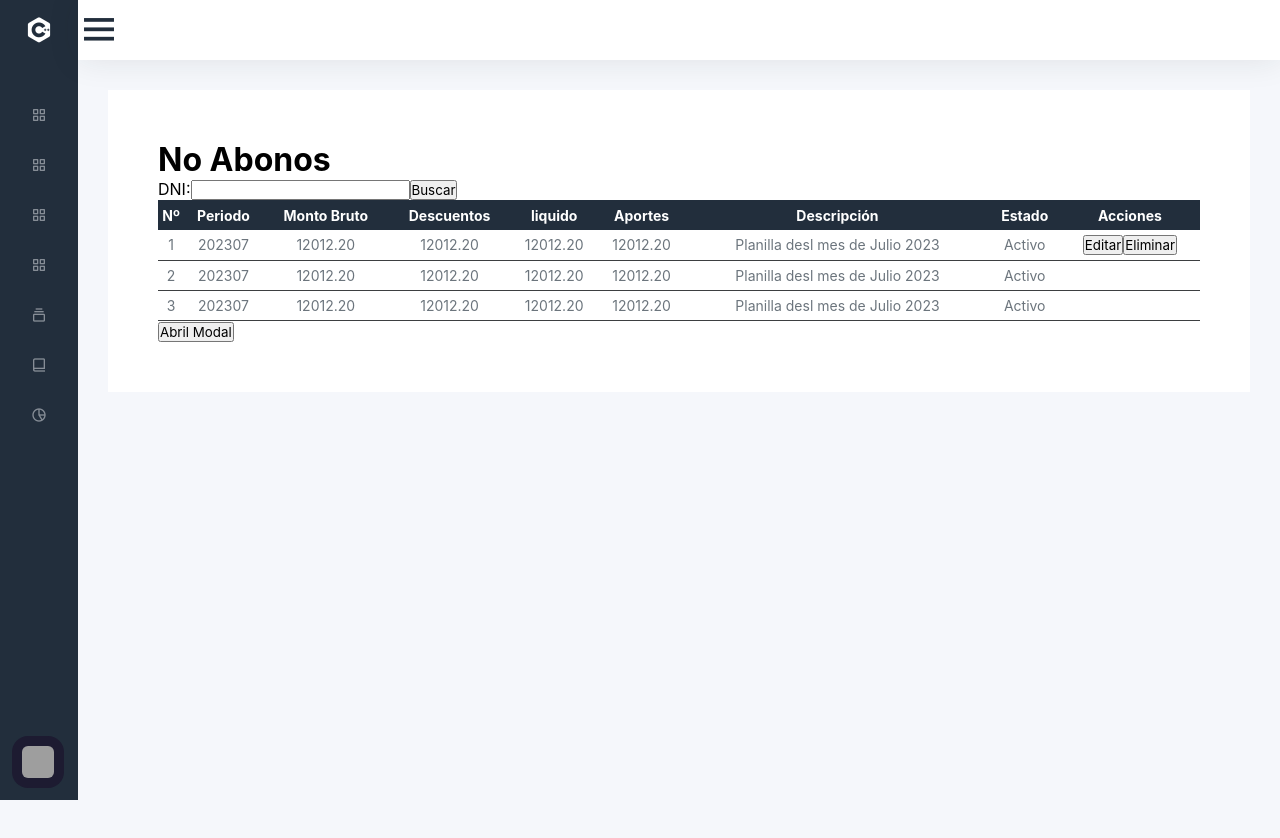
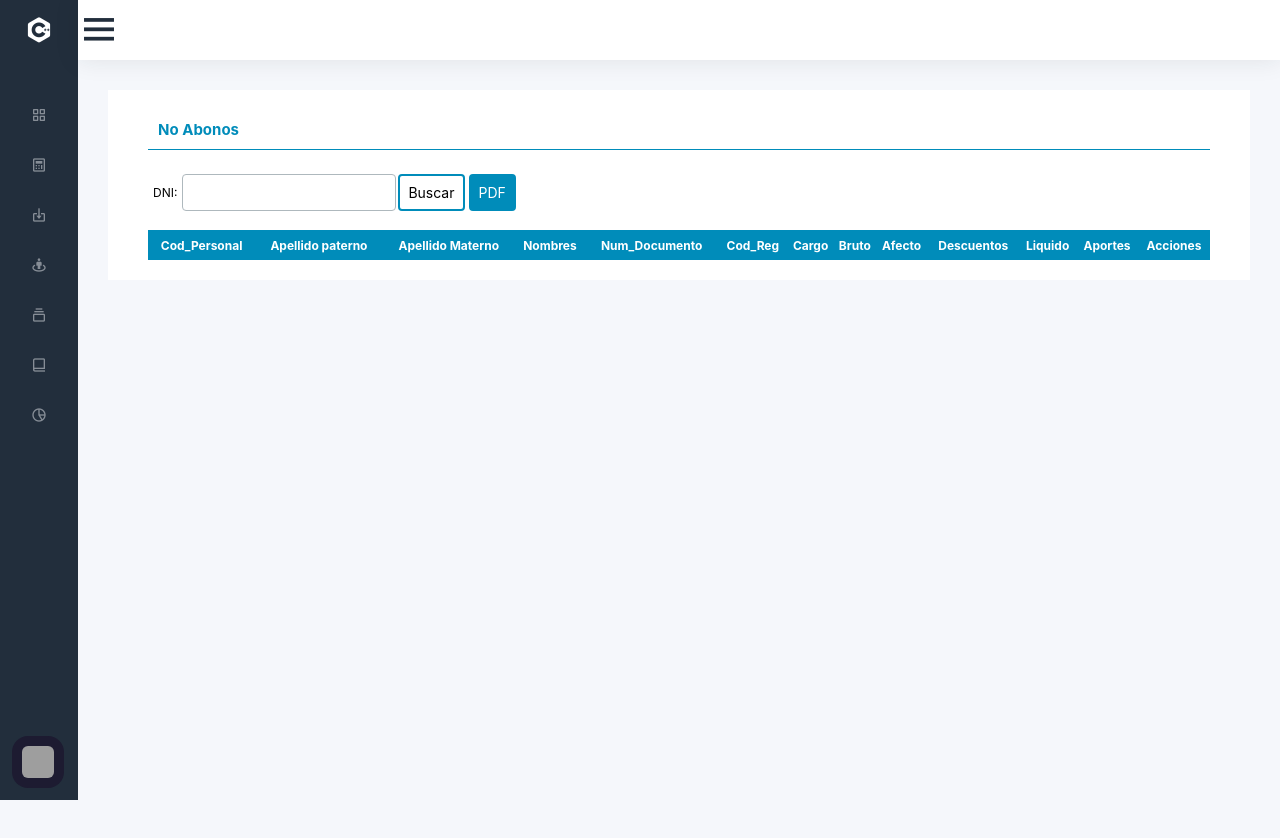
Before and after one commit to juliolh0686/salarycontrol, a Vue app: page /noabonos in a window 1280 px wide. Shown: the top 838 px of the page. Built offline with nearby package versions, Linux system fonts and the light colour scheme; grey boxes are pictures that could not be loaded.

Commit message:
update noabono

```diff
--- a/index.html
+++ b/index.html
@@ -1,7 +1,7 @@
 <!DOCTYPE html>
 <html lang="en">
   <head>
-    <link href='https://unpkg.com/boxicons@2.0.7/css/boxicons.min.css' rel='stylesheet'>
+    <link rel="stylesheet" href="https://cdn.jsdelivr.net/npm/boxicons@latest/css/boxicons.min.css">
   </head>
   <body>
 
--- a/package.json
+++ b/package.json
@@ -12,6 +12,7 @@
   "dependencies": {
     "@popperjs/core": "^2.11.8",
     "bootstrap": "^5.3.0",
+    "jspdf": "^2.5.1",
     "pinia": "^2.0.28",
     "vue": "^3.2.45",
     "vue-router": "^4.1.6"
--- a/src/App.vue
+++ b/src/App.vue
@@ -47,7 +47,7 @@
 
 .navbar-central {
   margin: 30px;
-  padding: 50px;
+  padding: 20px 40px;
   background-color: #fff;
 }
 
--- a/src/assets/base.scss
+++ b/src/assets/base.scss
@@ -1,55 +1,7 @@
 /* color palette from <https://github.com/vuejs/theme> */
 :root {
   --vt-c-white: #ffffff;
-  --vt-c-white-soft: #f8f8f8;
-  --vt-c-white-mute: #f2f2f2;
-
-  --vt-c-black: #181818;
-  --vt-c-black-soft: #222222;
-  --vt-c-black-mute: #282828;
-
-  --vt-c-indigo: #2c3e50;
-
-  --vt-c-divider-light-1: rgba(60, 60, 60, 0.29);
-  --vt-c-divider-light-2: rgba(60, 60, 60, 0.12);
-  --vt-c-divider-dark-1: rgba(84, 84, 84, 0.65);
-  --vt-c-divider-dark-2: rgba(84, 84, 84, 0.48);
-
-  --vt-c-text-light-1: var(--vt-c-indigo);
-  --vt-c-text-light-2: rgba(60, 60, 60, 0.66);
-  --vt-c-text-dark-1: var(--vt-c-white);
-  --vt-c-text-dark-2: rgba(235, 235, 235, 0.64);
 }
-
-/* semantic color variables for this project */
-:root {
-  --color-background: var(--vt-c-white);
-  --color-background-soft: var(--vt-c-white-soft);
-  --color-background-mute: var(--vt-c-white-mute);
-
-  --color-border: var(--vt-c-divider-light-2);
-  --color-border-hover: var(--vt-c-divider-light-1);
-
-  --color-heading: var(--vt-c-text-light-1);
-  --color-text: var(--vt-c-text-light-1);
-
-  --section-gap: 160px;
-}
-
-@media (prefers-color-scheme: dark) {
-  :root {
-    --color-background: var(--vt-c-black);
-    --color-background-soft: var(--vt-c-black-soft);
-    --color-background-mute: var(--vt-c-black-mute);
-
-    --color-border: var(--vt-c-divider-dark-2);
-    --color-border-hover: var(--vt-c-divider-dark-1);
-
-    --color-heading: var(--vt-c-text-dark-1);
-    --color-text: var(--vt-c-text-dark-2);
-  }
-}
-
 
 /* Google Fonts Import Link */
 @import url('https://fonts.googleapis.com/css2?family=Poppins:wght@300;400;500;600;700&display=swap');
@@ -58,7 +10,191 @@
   padding: 0;
   box-sizing: border-box;
   font-family: $bs-font-sans-serif;
+  font-size: 12px;
 }
+
 body{
   overflow: hidden;
 }
+
+
+table {
+  width: 100%;
+  border-collapse: collapse;
+  text-align: center;
+  font-size: 14px;
+  color: #6c757d;
+  margin-top: 15px;
+}
+
+table thead tr {
+  height: 30px;
+}
+
+table tbody tr td{
+  border: 1px solid rgba(182, 185, 189, 0.342);
+}
+
+table tbody tr {
+  height: 30px;
+  border-bottom: 1px solid rgb(61, 63, 65);
+}
+
+thead {
+  background-color: #008CBA;
+  color: #FFF;
+}
+
+/* botones */
+
+.btnj {
+  border: none;
+  color: white;
+  padding: 8px;
+  text-align: center;
+  text-decoration: none;
+  display: inline-block;
+  font-size: 14px;
+  margin: 4px 2px;
+  border-radius: 4px;
+  -webkit-transition-duration: 0.4s; /* Safari */
+  transition-duration: 0.4s;
+  cursor: pointer;
+}
+
+.btnj-primary {
+    background-color: white;
+    color: black;
+    border: 2px solid #008CBA;
+}
+
+.btnj-primary:hover {
+  background-color: #008CBA;
+  color: white;
+}
+
+.btnj-secundary {
+  background-color: #008CBA;
+  color: white;
+  border: 2px solid #008CBA;
+}
+
+.btnj-secundary:hover {
+background-color: #096d8f;
+}
+
+.btnj-alert {
+  background-color: rgb(207, 61, 61);
+  color: white;
+  border: 2px solid rgb(207, 61, 61);
+}
+
+.btnj-alert:hover {
+  background-color: rgb(153, 51, 51);
+}
+
+
+/*INPUTS*/
+
+input {
+  width: 100%;
+  padding: 10px;
+  border: 1px solid #aeb8bd;;
+  outline:none;
+  border-radius: 4px;
+}
+
+label {
+  display: block;
+  width: 100%;
+  margin: 5px;
+}
+
+.group-01 {
+  margin-bottom: 15px;
+}
+
+
+/* FORMULARIO MODAL*/
+.modal {
+  position: fixed;
+  z-index: 10;
+  left: 0;
+  top: 0;
+  width: 100%;
+  height: 100%;
+  background-color: rgba(0,0,0,0.5);
+  opacity: 0;
+  pointer-events: none;
+  transition: opacity 0.5s ease-in-out;
+}
+
+.modal.active {
+  opacity: 1;
+  pointer-events: auto;
+}
+
+.modal-content {
+  background-color: white;
+  margin: 15% auto;
+  border: 1px solid #888;
+  border-radius: 6px;
+  box-shadow: 0 4px 8px 0 rgba(0,0,0,0.2);
+
+}
+
+.modal-header {
+  padding: 10px;
+  background-color: #f2f2f2;
+  font-size: 12px;
+}
+
+.modal-body {
+  padding: 20px;
+}
+
+.modal-footer {
+  padding: 10px;
+  background-color: #f2f2f2;
+  text-align: right;
+}
+
+.close {
+  color: #aaaaaa;
+  float: right;
+  font-size: 28px;
+  font-weight: bold;
+  line-height: 20px;
+}
+
+.close:hover,
+.close:focus {
+  color: #000;
+  text-decoration: none;
+  cursor: pointer;
+}
+
+.ancho-ventana20 {
+  width: 20%;
+}
+
+.ancho-ventana30 {
+  width: 30%;
+}
+
+.ancho-ventana40 {
+  width: 40%;
+}
+
+.ancho-ventana50 {
+  width: 50%;
+}
+
+.titulo-central {
+  border-bottom: 1px solid #008CBA;
+  margin-bottom: 20px;
+  padding: 10px;
+  font-size: 15px;
+  font-weight: bold;
+  color: #008CBA;
+}
--- a/src/components/MenuComponent.vue
+++ b/src/components/MenuComponent.vue
@@ -17,7 +17,7 @@
       </li>
       <li>
         <a href="#">
-          <i class='bx bx-grid-alt'></i>
+          <i class='bx bx-calculator' ></i>
           <RouterLink to="/planillas"><span class="link_name">Planillas</span></RouterLink>
         </a>
         <ul class="sub-menu blank">
@@ -26,7 +26,7 @@
       </li>
       <li>
         <a href="#">
-          <i class='bx bx-grid-alt' ></i>
+          <i class='bx bx-import' ></i>
           <RouterLink to="/importacion"><span class="link_name">Importación</span></RouterLink>
         </a>
         <ul class="sub-menu blank">
@@ -35,7 +35,7 @@
       </li>
       <li>
         <a href="#">
-          <i class='bx bx-grid-alt' ></i>
+          <i class='bx bx-street-view'></i>
           <RouterLink to="/noabonos"><span class="link_name">No Abonos</span></RouterLink>
         </a>
         <ul class="sub-menu blank">
--- /dev/null
+++ b/src/services/NoabonoPdfService.ts
@@ -0,0 +1,11 @@
+import jsPDF from "jspdf";
+
+  export default async function NoabonoPDFService () {
+
+    // Default export is a4 paper, portrait, using millimeters for units
+    const doc = new jsPDF("landscape");
+
+    doc.text("Hello world!", 10, 10);
+    doc.output('dataurlnewwindow');
+
+  }
--- /dev/null
+++ b/src/services/NoabonoService.ts
@@ -0,0 +1,67 @@
+import useAuth from "@/store/auth";
+
+export default {
+
+  //Busqueda de personal para el registro de no abono
+  async searchNoabono(num_doc:string) {
+
+    let formData = new FormData()
+    formData.append('num_doc',num_doc)
+
+    let store = useAuth();
+
+    const url = store.baseURL+'/noabonos/searchnoabono/'
+
+    const rawResponse = await fetch(url, {
+      method: 'POST',
+      body: formData
+    })
+
+    const response = await rawResponse.json();
+
+    return response;
+
+  },
+
+  //Registrar el no Abono
+  async addNoabono(id:number, motivo:string) {
+
+    let fromData = new FormData()
+    fromData.append('dp_id',id)
+    fromData.append('dp_motivo_na',motivo)
+
+    let store = useAuth()
+    const url = store.baseURL+'/noabonos/addnoabono/'
+
+    const rawResponse = await fetch(url, {
+      method: 'POST',
+      body: fromData
+    })
+
+    const response = await rawResponse.json();
+
+    return response;
+
+  },
+
+  //Retirar del no Abono
+  async removeNoabono(id:number) {
+
+    let fromData = new FormData()
+    fromData.append('dp_id',id)
+
+    let store = useAuth()
+    const url = store.baseURL+'/noabonos/removenoabono/'
+
+    const rawResponse = await fetch(url, {
+      method: 'POST',
+      body: fromData
+    })
+
+    const response = await rawResponse.json();
+
+    return response;
+
+  }
+
+}
--- a/src/views/NoabonosView.vue
+++ b/src/views/NoabonosView.vue
@@ -1,77 +1,82 @@
 <template>
   <div>
-    <h1>No Abonos</h1>
-    <form action="">
-      <label>DNI:</label>
-      <input type="text">
-      <button>Buscar</button>
-    </form>
+    <div class="titulo-central">No Abonos</div>
+    <div class="container-from-search">
+      <div>
+        <label>DNI:</label>
+      </div>
+      <div>
+        <input type="text" v-model="numDocumento">
+      </div>
+      <div>
+        <button class="btnj btnj-primary" @click="getsearchNoabono(numDocumento)">Buscar</button>
+      </div>
+      <div>
+        <button class="btnj btnj-secundary" @click="generarPDF()">PDF</button>
+      </div>
+    </div>
     <table>
       <thead>
         <tr>
-          <th>Nº</th>
-          <th>Periodo</th>
-          <th>Monto Bruto</th>
+          <th>Cod_Personal</th>
+          <th>Apellido paterno</th>
+          <th>Apellido Materno</th>
+          <th>Nombres</th>
+          <th>Num_Documento</th>
+          <th>Cod_Reg</th>
+          <th>Cargo</th>
+          <th>Bruto</th>
+          <th>Afecto</th>
           <th>Descuentos</th>
-          <th>liquido</th>
+          <th>Liquido</th>
           <th>Aportes</th>
-          <th>Descripción</th>
-          <th>Estado</th>
           <th>Acciones</th>
         </tr>
       </thead>
       <tbody>
-        <tr>
-          <td>1</td>
-          <td>202307</td>
-          <td>12012.20</td>
-          <td>12012.20</td>
-          <td>12012.20</td>
-          <td>12012.20</td>
-          <td>Planilla desl mes de Julio 2023</td>
-          <td>Activo</td>
-          <td> <button class="btn btn-primary">Editar</button><button class="btn btn-primary">Eliminar</button> </td>
-        </tr>
-        <tr>
-          <td>2</td>
-          <td>202307</td>
-          <td>12012.20</td>
-          <td>12012.20</td>
-          <td>12012.20</td>
-          <td>12012.20</td>
-          <td>Planilla desl mes de Julio 2023</td>
-          <td>Activo</td>
-        </tr>
-        <tr>
-          <td>3</td>
-          <td>202307</td>
-          <td>12012.20</td>
-          <td>12012.20</td>
-          <td>12012.20</td>
-          <td>12012.20</td>
-          <td>Planilla desl mes de Julio 2023</td>
-          <td>Activo</td>
+        <tr v-for="personal in lista_personal" :key="personal.p_id">
+          <td> {{ personal.p_id }} </td>
+          <td> {{ personal.p_a_paterno }} </td>
+          <td>{{ personal.p_a_materno }}</td>
+          <td>{{ personal.p_nombres }}</td>
+          <td>{{ personal.p_num_doc }}</td>
+          <td>{{ personal.dp_cod_cargo }}</td>
+          <td>{{ personal.cargo_car_id }}</td>
+          <td>{{ personal.dp_bruto }}</td>
+          <td>{{ personal.dp_afecto }}</td>
+          <td>{{ personal.dp_desc }}</td>
+          <td>{{ personal.dp_liquido }}</td>
+          <td>{{ personal.dp_essalud }}</td>
+          <td>
+            <template v-if="personal.dp_noabono">
+              <button class="btnj btnj-alert" @click="abrirModal('remove',personal)"><i class='bx bxs-user-minus'></i></button>
+            </template>
+            <template v-else>
+              <button class="btnj btnj-secundary" @click="abrirModal('add',personal)"><i class='bx bxs-user-plus' ></i></button>
+            </template>
+          </td>
+
         </tr>
       </tbody>
     </table>
   </div>
 
-  <button id="openModalBtn" @click="Abrirmodal">Abril Modal</button>
-
   <div id="myModal" class="modal">
-    <div class="modal-content">
+    <div class="modal-content ancho-ventana50">
       <div class="modal-header">
         <span class="close" @click="cerrarmodal">&times;</span>
-        <h2>Formulario</h2>
+        <h2>{{tituloModal}}</h2>
       </div>
       <div class="modal-body">
-        <input type="text" placeholder="Nombre">
-        <input type="email" placeholder="Correo Electronico">
-        <input type="password" placeholder="Contraseña">
+        <div class="group-01">
+          <label for="" class="label">Motivo</label>
+          <input type="text" class="form-control" id="" placeholder="Ingresar Motivo" v-model="dp_motivo_na">
+        </div>
       </div>
       <div class="modal-footer">
-        <button id="submitBtn" class="btj">Enviar</button>
-        <button class="close" @click="cerrarmodal">Cerrar</button>
+        <button class="btnj btnj-primary" @click="cerrarmodal">Cerrar</button>
+        <button type="button" v-if="tipoAccion==1" class="btnj btnj-primary" @click="addNoabono()">Registrar</button>
+        <button type="button" v-if="tipoAccion==2" class="btnj btnj-primary" @click="removeNoabono()">Retirar</button>
       </div>
     </div>
   </div>
@@ -79,108 +84,99 @@
 
 <style lang="scss" scoped>
 
-table {
-  //table-layout: fixed;
-  width: 100%;
-  border-collapse: collapse;
-  text-align: center;
-  font-size: 14px;
-  color: #6c757d;
+.bx {
+  font-size: 20px;
+  color: white;
 }
 
-table thead tr {
-  height: 30px;
+.container-from-search {
+  display: flex;
+  align-items: center;
 }
-
-table tbody tr {
-  height: 30px;
-  border-bottom: 1px solid rgb(61, 63, 65);
-}
-
-thead {
-  background-color: $primaryColor;
-  color: #FFF;
-}
-
-
-// FORMULARIO MODAL
-.modal {
-  //display: none;
-  position: fixed;
-  z-index: 10;
-  left: 0;
-  top: 0;
-  width: 100%;
-  height: 100%;
-  background-color: rgba(0,0,0,0.5);
-  opacity: 0;
-  pointer-events: none;
-  transition: opacity 0.5s ease-in-out;
-}
-
-.modal.active {
-  //display: block;
-  opacity: 1;
-  pointer-events: auto;
-}
-
-.modal-content {
-  background-color: white;
-  margin: 15% auto;
-  padding: 10px;
-  border: 1px solid #888;
-  width: 40%;
-  box-shadow: 0 4px 8px 0 rgba(0,0,0,0.2);
-}
-
-.modal-header {
-  padding: 10px;
-  background-color: #f2f2f2;
-}
-
-.modal-body {
-  padding: 20px;
-}
-
-.modal-footer {
-  padding: 10px;
-  background-color: #f2f2f2;
-  text-align: right;
-}
-
-.close {
-  color: #aaaaaa;
-  float: right;
-  font-size: 28px;
-  font-weight: bold;
-}
-
-.close:hover,
-.close:focus {
-  color: #000;
-  text-decoration: none;
-  cursor: pointer;
-}
-
-.btj {
-
-}
-
-
 
 </style>
 
 <script setup lang="ts">
-  import {ref, onMounted} from 'vue'
+  import {ref } from 'vue'
+  import NoabonoService from '@/services/NoabonoService'
+  import NoabonoPdfService from '@/services/NoabonoPdfService'
+
+  let numDocumento = ref('')
+  let lista_personal = ref({})
+  let tituloModal = ref()
+  let dp_motivo_na = ref()
+  let tipoAccion = ref(0)
+  let dp_id = ref(0)
+
+  const getsearchNoabono = async(numDocumento:string) => {
+
+    lista_personal.value = {};
+
+    const response = await NoabonoService.searchNoabono(numDocumento);
+
+    if (response.status == false) {
+      alert(response.message)
+    } else {
+      lista_personal.value = response.personal
+    }
+
+  }
+
 
   const cerrarmodal = () => {
     const modal = document.getElementById("myModal") as HTMLDivElement;
     modal.classList.remove("active")
   }
 
-  const Abrirmodal = () => {
+  const abrirModal = (tipo:string, data=[]) => {
+
+    switch(tipo) {
+      case 'add':
+        {
+          tituloModal.value='Agregar No Abonos'
+          dp_motivo_na.value = data['dp_motivo_na']
+          dp_id.value = data['dp_id']
+          tipoAccion.value=1
+          break
+        }
+      case 'remove':
+        {
+          tituloModal.value='Retirar No Abonos'
+          dp_motivo_na.value = data['dp_motivo_na']
+          dp_id.value = data['dp_id']
+          tipoAccion.value=2
+          break
+        }
+    }
+
     const modal = document.getElementById("myModal") as HTMLDivElement;
     modal.classList.add("active")
   }
 
+  const addNoabono = async() => {
+    const response = await NoabonoService.addNoabono(dp_id.value,dp_motivo_na.value);
+    if (response.status == false) {
+      alert(response.message)
+    } else {
+      alert('procesado')
+      cerrarmodal()
+      getsearchNoabono(numDocumento.value)
+    }
+  }
+
+  const removeNoabono = async() => {
+    const response = await NoabonoService.removeNoabono(dp_id.value);
+    if (response.status == false) {
+      alert(response.message)
+    } else {
+      alert('procesado')
+      cerrarmodal()
+      getsearchNoabono(numDocumento.value)
+    }
+  }
+
+  const generarPDF = async() => {
+    const response = await NoabonoPdfService();
+  }
+
 </script>
--- a/src/views/PlanillasView.vue
+++ b/src/views/PlanillasView.vue
@@ -1,6 +1,11 @@
 <template>
   <div>
-    <h1>Listado de Planillas</h1>
+    <h1>Planillas</h1>
+    <form action="">
+      <label>DNI:</label>
+      <input type="text">
+      <button>Buscar</button>
+    </form>
     <table>
       <thead>
         <tr>
@@ -25,7 +30,7 @@
           <td>12012.20</td>
           <td>Planilla desl mes de Julio 2023</td>
           <td>Activo</td>
-          <td> <button class="btn btn-primary">f</button> </td>
+          <td> <button class="btn btn-primary">Editar</button><button class="btn btn-primary">Eliminar</button> </td>
         </tr>
         <tr>
           <td>2</td>
@@ -50,32 +55,49 @@
       </tbody>
     </table>
   </div>
+
+  <button id="openModalBtn" @click="Abrirmodal">Abril Modal</button>
+
+  <div id="myModal" class="modal">
+    <div class="modal-content ancho-ventana30">
+      <div class="modal-header">
+        <span class="close" @click="cerrarmodal">&times;</span>
+        <h2>Formulario</h2>
+      </div>
+      <div class="modal-body">
+        <div class="group-01">
+          <label for="" class="label">Periodo</label>
+          <input type="text" class="form-control" id="" placeholder="Ingresar Periodo">
+        </div>
+        <div class="group-01">
+          <label for="" class="label">Descripción de Planilla</label>
+          <input type="email" placeholder="Correo Electronico">
+        </div>
+      </div>
+      <div class="modal-footer">
+        <button id="submitBtn" class="btnj btnj-primary">Enviar</button>
+        <button class="btnj btnj-primary" @click="cerrarmodal">Cerrar</button>
+      </div>
+    </div>
+  </div>
 </template>
 
 <style lang="scss" scoped>
 
-table {
-  //table-layout: fixed;
-  width: 100%;
-  border-collapse: collapse;
-  text-align: center;
-  font-size: 14px;
-  color: #6c757d;
-}
-
-table thead tr {
-  height: 30px;
-}
-
-table tbody tr {
-  height: 30px;
-  border-bottom: 1px solid rgb(61, 63, 65);
-}
-
-thead {
-  background-color: $primaryColor;
-  color: #FFF;
-}
-
 
 </style>
+
+<script setup lang="ts">
+  import {ref, onMounted} from 'vue'
+
+  const cerrarmodal = () => {
+    const modal = document.getElementById("myModal") as HTMLDivElement;
+    modal.classList.remove("active")
+  }
+
+  const Abrirmodal = () => {
+    const modal = document.getElementById("myModal") as HTMLDivElement;
+    modal.classList.add("active")
+  }
+
+</script>
```
Also changed, not shown: src/assets/main.css (line endings or trailing spaces), 1 other file (tests, documents, lock files or other folders).
